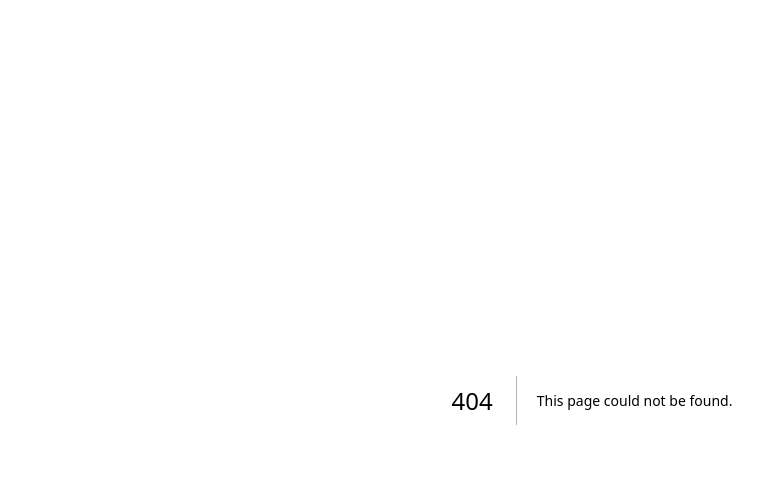
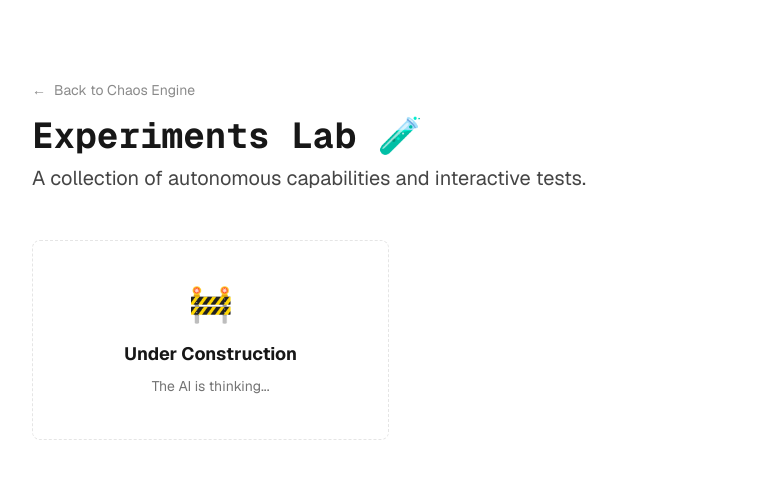
Before and after one commit to ThePaulAdams/AI-Playground, a Next.js app: page /experiments in a window 1280 px wide. Before the commit this address had no page. Shown: the top 478 px of the page, without its empty margins (48-811 px from the left). Built offline with nearby package versions, Linux system fonts and the light colour scheme.

Commit message:
feat: add experiments landing page structure (auto-dev)

```diff
--- /dev/null
+++ b/src/app/experiments/page.tsx
@@ -0,0 +1,28 @@
+import Link from 'next/link';
+
+export default function ExperimentsPage() {
+  return (
+    <div className="min-h-screen p-8 pb-20 sm:p-20 font-[family-name:var(--font-geist-sans)]">
+      <header className="mb-12">
+        <Link href="/" className="text-sm opacity-50 hover:opacity-100 transition-opacity flex items-center gap-2">
+          <span>←</span> Back to Chaos Engine
+        </Link>
+        <h1 className="text-4xl font-bold font-mono mt-4">Experiments Lab 🧪</h1>
+        <p className="mt-2 text-xl opacity-80">
+          A collection of autonomous capabilities and interactive tests.
+        </p>
+      </header>
+
+      <main>
+        <div className="grid grid-cols-1 sm:grid-cols-2 lg:grid-cols-3 gap-6">
+          {/* Placeholder for now */}
+          <div className="border border-dashed border-black/10 dark:border-white/20 rounded-lg p-6 flex flex-col items-center justify-center min-h-[200px] text-center hover:bg-black/5 dark:hover:bg-white/5 transition-colors cursor-default">
+            <span className="text-4xl mb-4">🚧</span>
+            <h3 className="text-lg font-bold">Under Construction</h3>
+            <p className="text-sm opacity-60 mt-2">The AI is thinking...</p>
+          </div>
+        </div>
+      </main>
+    </div>
+  );
+}
```
Also changed, not shown: 1 other file (tests, documents, lock files or other folders).
